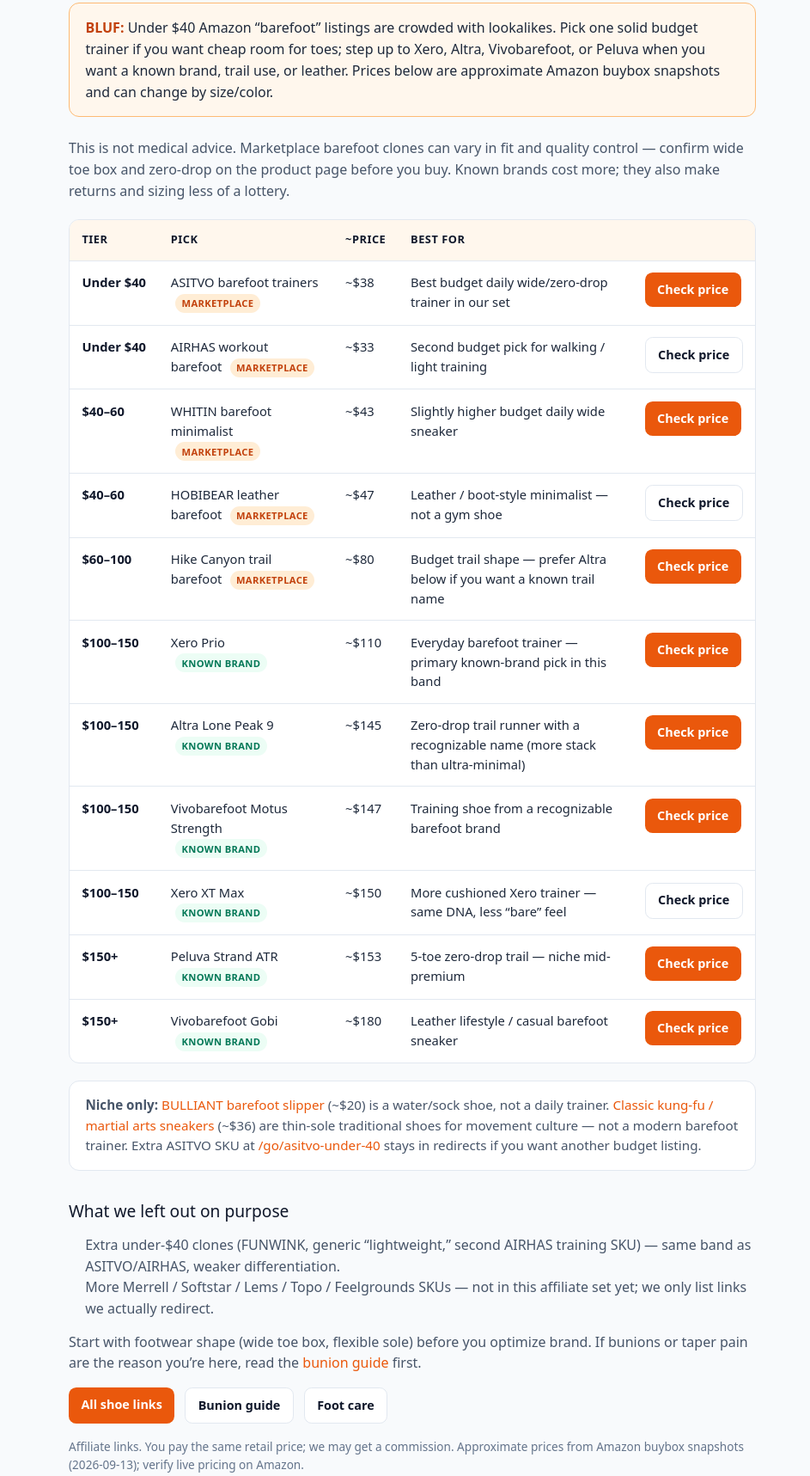
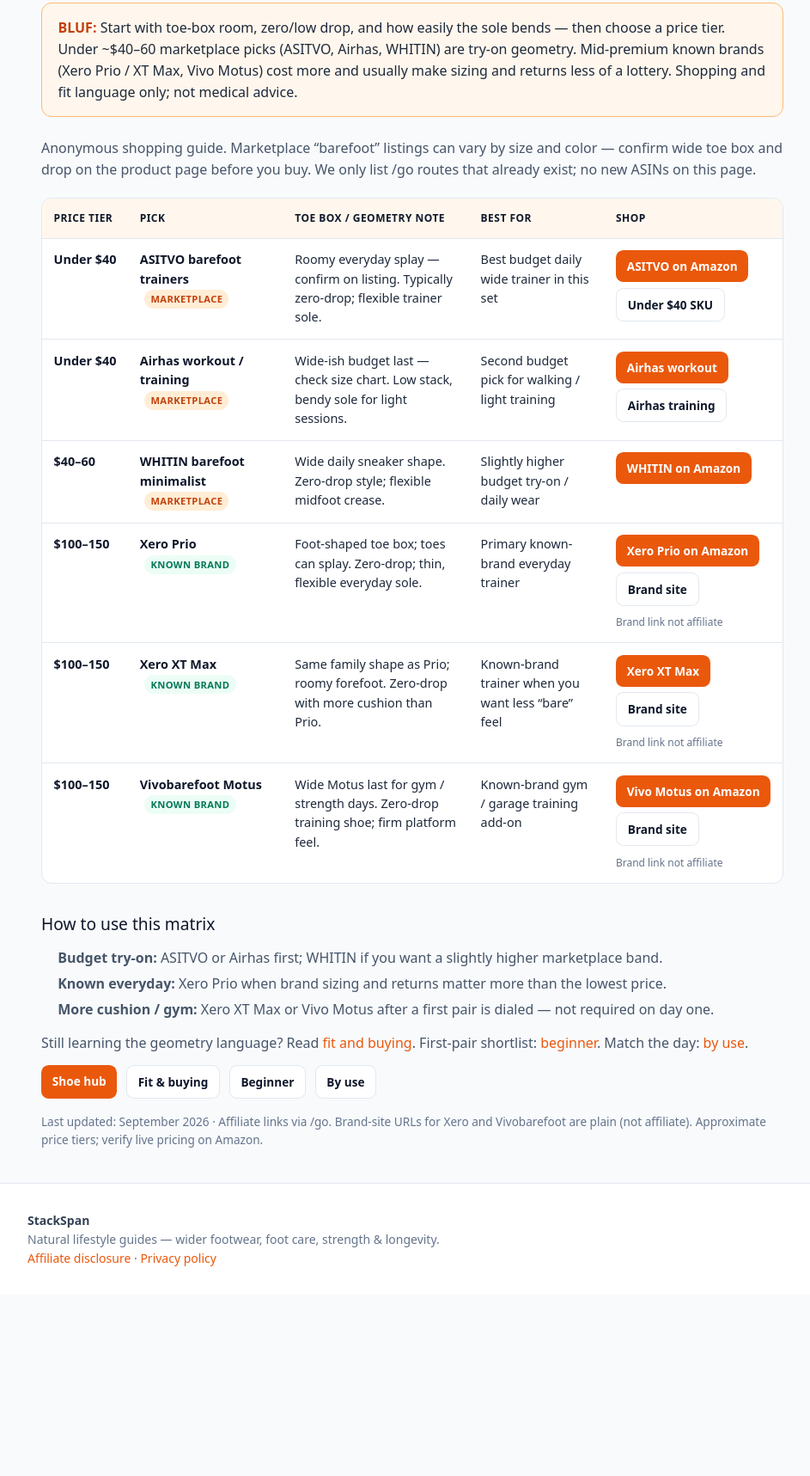
Before and after one commit to ryanunmack-dot/stackspan, a website: page public/minimalist-shoes/compare/index.html in a window 1280 px wide. Shown: the part 346-2063 px from the top of the page at 86% size, without its empty margins (160-1103 px from the left). After the commit the page ends 1852 px from the top, so only its background shows below. Drawn offline with nearby package versions, Linux system fonts and the light colour scheme.

Commit message:
Upgrade compare page to wide-trainer decision matrix.
Refocus /minimalist-shoes/compare/ on geometry + budget tiers with Amazon /go CTAs for existing ASITVO, Airhas, WHITIN, Xero, and Vivo routes, plus labeled non-affiliate brand links.

```diff
--- a/public/minimalist-shoes/compare/index.html
+++ b/public/minimalist-shoes/compare/index.html
@@ -3,9 +3,9 @@
 <head>
 <meta charset="utf-8">
 <meta name="viewport" content="width=device-width, initial-scale=1">
-<meta name="description" content="Barefoot and minimalist shoe picks by Amazon price tier — budget marketplace vs known brands, with honest affiliate links.">
+<meta name="description" content="Compare wide minimalist and barefoot trainers — decision matrix by price tier, toe-box feel, drop/flex, and best use. Amazon /go picks plus optional Xero &amp; Vivo brand links.">
 <link rel="canonical" href="https://stackspan.co/minimalist-shoes/compare/">
-<title>Barefoot shoes by price — StackSpan</title>
+<title>Compare wide minimalist / barefoot trainers — StackSpan</title>
 <script src="https://cdn.jsdelivr.net/npm/@tailwindcss/browser@4.3.3" integrity="sha384-aJ9rL4k6lF+91guGvUFVSkpIcge7Zd9EiI4TQDLoK9kFaFJgKHgjEXVvG/qA5COj" crossorigin="anonymous"></script>
 <style type="text/tailwindcss">
 @theme { --color-brand: #ea580c; }
@@ -16,7 +16,7 @@
 body { margin:0; font-family: system-ui, -apple-system, Segoe UI, Roboto, sans-serif; background:var(--slate-50); color:var(--slate-800); line-height:1.55; min-height:100vh; display:flex; flex-direction:column; }
 a { color:var(--brand); text-decoration:none; }
 a:hover { text-decoration:underline; }
-.wrap { width:100%; max-width:52rem; margin:0 auto; padding:0 1rem; }
+.wrap { width:100%; max-width:56rem; margin:0 auto; padding:0 1rem; }
 .site-header, .site-footer { background:#fff; border-color:var(--slate-200); border-style:solid; }
 .site-header { border-width:0 0 1px; }
 .site-footer { border-width:1px 0 0; margin-top:auto; }
@@ -31,33 +31,40 @@ main { flex:1; padding:2.5rem 0; }
 h1 { font-size:clamp(1.75rem, 4vw, 2.5rem); line-height:1.15; color:var(--slate-900); margin:0.5rem 0 0; }
 h2 { color:var(--slate-900); font-size:1.2rem; margin:2rem 0 0.75rem; }
 .lede { font-size:1.125rem; color:var(--slate-600); margin-top:1rem; }
-.btn { display:inline-block; background:var(--brand); color:#fff !important; font-weight:600; font-size:0.9rem; padding:0.55rem 0.9rem; border-radius:0.55rem; text-decoration:none !important; white-space:nowrap; }
+.btn { display:inline-block; background:var(--brand); color:#fff !important; font-weight:600; font-size:0.85rem; padding:0.5rem 0.8rem; border-radius:0.55rem; text-decoration:none !important; white-space:nowrap; }
 .btn:hover { background:var(--brand-dark); }
 .btn-secondary { background:#fff; color:var(--slate-900) !important; border:1px solid var(--slate-200); }
 .btn-secondary:hover { border-color:var(--brand); color:var(--brand) !important; }
-.btn-row { display:flex; flex-wrap:wrap; gap:0.75rem; margin-top:1rem; }
+.btn-row { display:flex; flex-wrap:wrap; gap:0.65rem; margin-top:0.85rem; }
+.shop-stack { display:flex; flex-direction:column; align-items:flex-start; gap:0.4rem; }
 .bluf { background:#fff7ed; border:1px solid #fdba74; border-radius:0.75rem; padding:1rem 1.15rem; margin:1.5rem 0; }
 .bluf strong { color:var(--brand-dark); }
 .prose p { color:var(--slate-600); margin:0.85rem 0; }
-.prose ul { color:var(--slate-600); padding-left:1.2rem; }
+.prose ul, .prose ol { color:var(--slate-600); padding-left:1.2rem; }
+.prose li { margin:0.35rem 0; }
 .disclosure { background:#fff; border-bottom:1px solid var(--slate-200); font-size:0.8rem; color:var(--slate-500); padding:0.55rem 0; }
 .crumb { font-size:0.875rem; color:var(--slate-500); }
 .footer-inner { padding:2rem 0; font-size:0.875rem; color:var(--slate-500); }
 .footer-inner .name { font-weight:600; color:#334155; margin:0; }
 .muted { color:var(--slate-500); font-size:0.85rem; }
-.note { background:#fff; border:1px solid var(--slate-200); border-radius:0.75rem; padding:1rem 1.15rem; margin:1.25rem 0; font-size:0.95rem; color:var(--slate-600); }
+.brand-note { display:block; font-size:0.75rem; color:var(--slate-500); margin-top:0.25rem; }
 .table-wrap { overflow-x:auto; margin:1.25rem 0; border:1px solid var(--slate-200); border-radius:0.75rem; background:#fff; }
-table { width:100%; border-collapse:collapse; font-size:0.92rem; }
-th, td { padding:0.85rem 0.9rem; text-align:left; vertical-align:top; border-bottom:1px solid var(--slate-200); }
-th { background:#fff7ed; color:var(--slate-900); font-size:0.8rem; text-transform:uppercase; letter-spacing:0.04em; }
+table { width:100%; border-collapse:collapse; font-size:0.9rem; }
+th, td { padding:0.85rem 0.85rem; text-align:left; vertical-align:top; border-bottom:1px solid var(--slate-200); }
+th { background:#fff7ed; color:var(--slate-900); font-size:0.75rem; text-transform:uppercase; letter-spacing:0.04em; }
 tr:last-child td { border-bottom:none; }
 .tier { font-weight:600; color:var(--slate-900); white-space:nowrap; }
-.price { font-variant-numeric:tabular-nums; white-space:nowrap; color:var(--slate-800); }
-.tag { display:inline-block; font-size:0.7rem; font-weight:600; letter-spacing:0.03em; text-transform:uppercase; padding:0.15rem 0.45rem; border-radius:999px; background:#ffedd5; color:var(--brand-dark); margin-left:0.35rem; }
+.pick { font-weight:600; color:var(--slate-900); }
+.tag { display:inline-block; font-size:0.7rem; font-weight:600; letter-spacing:0.03em; text-transform:uppercase; padding:0.15rem 0.45rem; border-radius:999px; background:#ffedd5; color:var(--brand-dark); margin-left:0.35rem; vertical-align:middle; }
 .tag-known { background:#ecfdf5; color:#047857; }
-.tag-gap { background:#f1f5f9; color:#475569; }
-@media (max-width:640px) {
-  th:nth-child(4), td:nth-child(4) { display:none; }
+.cards { display:none; }
+.card { background:#fff; border:1px solid var(--slate-200); border-radius:0.75rem; padding:1.1rem 1.2rem; margin:1rem 0; }
+.card h3 { margin:0; font-size:1.05rem; color:var(--slate-900); }
+.card p { margin:0.4rem 0 0; color:var(--slate-600); font-size:0.95rem; }
+.meta { font-size:0.85rem; color:var(--slate-500); margin-top:0.35rem; }
+@media (max-width:720px) {
+  .table-wrap { display:none; }
+  .cards { display:block; }
 }
 </style>
 </head>
@@ -66,139 +73,190 @@ tr:last-child td { border-bottom:none; }
 <header class="site-header"><div class="wrap header-inner">
 <a class="logo" href="/">Stack<span>Span</span></a>
 <nav class="nav">
-<a href="/bunions/">Bunions</a>
 <a href="/minimalist-shoes/">Shoes</a>
 <a href="/foot-care/">Foot care</a>
+<a href="/bunions/">Bunions</a>
 </nav>
 </div></header>
 <main><div class="wrap">
-<p class="crumb"><a href="/">Home</a> / <a href="/minimalist-shoes/">Minimalist shoes</a> / Compare by price</p>
-<p class="eyebrow">Price-tier shortlist · not a full catalog</p>
-<h1>Barefoot shoes by price tier</h1>
-<p class="lede">Wide toe-box / zero-drop options we currently link — marketplace budget picks plus known-brand mid-premium gap-fills, sorted by Amazon list price.</p>
+<p class="crumb"><a href="/">Home</a> / <a href="/minimalist-shoes/">Minimalist shoes</a> / Compare wide trainers</p>
+<p class="eyebrow">Wide-trainer compare · pick by budget &amp; geometry</p>
+<h1>Compare wide minimalist / barefoot trainers</h1>
+<p class="lede">A short decision matrix for wide toe-box trainers we actually link — geometry and price tier first, then Amazon /go CTAs. Optional plain brand sites for Xero and Vivobarefoot (not affiliate).</p>
 <div class="bluf">
-<strong>BLUF:</strong> Under $40 Amazon “barefoot” listings are crowded with lookalikes. Pick one solid budget trainer if you want cheap room for toes; step up to Xero, Altra, Vivobarefoot, or Peluva when you want a known brand, trail use, or leather. Prices below are approximate Amazon buybox snapshots and can change by size/color.
+<strong>BLUF:</strong> Start with toe-box room, zero/low drop, and how easily the sole bends — then choose a price tier. Under ~$40–60 marketplace picks (ASITVO, Airhas, WHITIN) are try-on geometry. Mid-premium known brands (Xero Prio / XT Max, Vivo Motus) cost more and usually make sizing and returns less of a lottery. Shopping and fit language only; not medical advice.
 </div>
 <div class="prose">
-<p>This is not medical advice. Marketplace barefoot clones can vary in fit and quality control — confirm wide toe box and zero-drop on the product page before you buy. Known brands cost more; they also make returns and sizing less of a lottery.</p>
+<p>Anonymous shopping guide. Marketplace “barefoot” listings can vary by size and color — confirm wide toe box and drop on the product page before you buy. We only list /go routes that already exist; no new ASINs on this page.</p>
 </div>
 
-<div class="table-wrap" role="region" aria-label="Barefoot shoe picks by price tier">
+<div class="table-wrap" role="region" aria-label="Wide trainer decision matrix">
 <table>
 <thead>
 <tr>
-<th>Tier</th>
+<th>Price tier</th>
 <th>Pick</th>
-<th>~Price</th>
+<th>Toe box / geometry note</th>
 <th>Best for</th>
-<th></th>
+<th>Shop</th>
 </tr>
 </thead>
 <tbody>
 <tr>
 <td class="tier">Under $40</td>
-<td>ASITVO barefoot trainers <span class="tag">Marketplace</span></td>
-<td class="price">~$38</td>
-<td>Best budget daily wide/zero-drop trainer in our set</td>
-<td><a class="btn" href="/go/asitvo-barefoot">Check price</a></td>
+<td class="pick">ASITVO barefoot trainers <span class="tag">Marketplace</span></td>
+<td>Roomy everyday splay — confirm on listing. Typically zero-drop; flexible trainer sole.</td>
+<td>Best budget daily wide trainer in this set</td>
+<td>
+<div class="shop-stack">
+<a class="btn" href="/go/asitvo-barefoot">ASITVO on Amazon</a>
+<a class="btn btn-secondary" href="/go/asitvo-under-40">Under $40 SKU</a>
+</div>
+</td>
 </tr>
 <tr>
 <td class="tier">Under $40</td>
-<td>AIRHAS workout barefoot <span class="tag">Marketplace</span></td>
-<td class="price">~$33</td>
+<td class="pick">Airhas workout / training <span class="tag">Marketplace</span></td>
+<td>Wide-ish budget last — check size chart. Low stack, bendy sole for light sessions.</td>
 <td>Second budget pick for walking / light training</td>
-<td><a class="btn btn-secondary" href="/go/airhas-workout">Check price</a></td>
+<td>
+<div class="shop-stack">
+<a class="btn" href="/go/airhas-workout">Airhas workout</a>
+<a class="btn btn-secondary" href="/go/airhas-training">Airhas training</a>
+</div>
+</td>
 </tr>
 <tr>
 <td class="tier">$40–60</td>
-<td>WHITIN barefoot minimalist <span class="tag">Marketplace</span></td>
-<td class="price">~$43</td>
-<td>Slightly higher budget daily wide sneaker</td>
-<td><a class="btn" href="/go/whitin-barefoot">Check price</a></td>
-</tr>
-<tr>
-<td class="tier">$40–60</td>
-<td>HOBIBEAR leather barefoot <span class="tag">Marketplace</span></td>
-<td class="price">~$47</td>
-<td>Leather / boot-style minimalist — not a gym shoe</td>
-<td><a class="btn btn-secondary" href="/go/hobibear-leather">Check price</a></td>
-</tr>
-<tr>
-<td class="tier">$60–100</td>
-<td>Hike Canyon trail barefoot <span class="tag">Marketplace</span></td>
-<td class="price">~$80</td>
-<td>Budget trail shape — prefer Altra below if you want a known trail name</td>
-<td><a class="btn" href="/go/hike-canyon">Check price</a></td>
+<td class="pick">WHITIN barefoot minimalist <span class="tag">Marketplace</span></td>
+<td>Wide daily sneaker shape. Zero-drop style; flexible midfoot crease.</td>
+<td>Slightly higher budget try-on / daily wear</td>
+<td>
+<div class="shop-stack">
+<a class="btn" href="/go/whitin-barefoot">WHITIN on Amazon</a>
+</div>
+</td>
 </tr>
 <tr>
 <td class="tier">$100–150</td>
-<td>Xero Prio <span class="tag tag-known">Known brand</span></td>
-<td class="price">~$110</td>
-<td>Everyday barefoot trainer — primary known-brand pick in this band</td>
-<td><a class="btn" href="/go/xero-prio">Check price</a></td>
+<td class="pick">Xero Prio <span class="tag tag-known">Known brand</span></td>
+<td>Foot-shaped toe box; toes can splay. Zero-drop; thin, flexible everyday sole.</td>
+<td>Primary known-brand everyday trainer</td>
+<td>
+<div class="shop-stack">
+<a class="btn" href="/go/xero-prio">Xero Prio on Amazon</a>
+<a class="btn btn-secondary" href="https://xeroshoes.com/" rel="noopener noreferrer">Brand site</a>
+<span class="brand-note">Brand link not affiliate</span>
+</div>
+</td>
 </tr>
 <tr>
 <td class="tier">$100–150</td>
-<td>Altra Lone Peak 9 <span class="tag tag-known">Known brand</span></td>
-<td class="price">~$145</td>
-<td>Zero-drop trail runner with a recognizable name (more stack than ultra-minimal)</td>
-<td><a class="btn" href="/go/altra-lone-peak-9">Check price</a></td>
+<td class="pick">Xero XT Max <span class="tag tag-known">Known brand</span></td>
+<td>Same family shape as Prio; roomy forefoot. Zero-drop with more cushion than Prio.</td>
+<td>Known-brand trainer when you want less “bare” feel</td>
+<td>
+<div class="shop-stack">
+<a class="btn" href="/go/xero-xt-max">Xero XT Max</a>
+<a class="btn btn-secondary" href="https://xeroshoes.com/" rel="noopener noreferrer">Brand site</a>
+<span class="brand-note">Brand link not affiliate</span>
+</div>
+</td>
 </tr>
 <tr>
 <td class="tier">$100–150</td>
-<td>Vivobarefoot Motus Strength <span class="tag tag-known">Known brand</span></td>
-<td class="price">~$147</td>
-<td>Training shoe from a recognizable barefoot brand</td>
-<td><a class="btn" href="/go/vivobarefoot">Check price</a></td>
-</tr>
-<tr>
-<td class="tier">$100–150</td>
-<td>Xero XT Max <span class="tag tag-known">Known brand</span></td>
-<td class="price">~$150</td>
-<td>More cushioned Xero trainer — same DNA, less “bare” feel</td>
-<td><a class="btn btn-secondary" href="/go/xero-xt-max">Check price</a></td>
-</tr>
-<tr>
-<td class="tier">$150+</td>
-<td>Peluva Strand ATR <span class="tag tag-known">Known brand</span></td>
-<td class="price">~$153</td>
-<td>5-toe zero-drop trail — niche mid-premium</td>
-<td><a class="btn" href="/go/pelluva-strand">Check price</a></td>
-</tr>
-<tr>
-<td class="tier">$150+</td>
-<td>Vivobarefoot Gobi <span class="tag tag-known">Known brand</span></td>
-<td class="price">~$180</td>
-<td>Leather lifestyle / casual barefoot sneaker</td>
-<td><a class="btn" href="/go/vivobarefoot-gobi">Check price</a></td>
+<td class="pick">Vivobarefoot Motus <span class="tag tag-known">Known brand</span></td>
+<td>Wide Motus last for gym / strength days. Zero-drop training shoe; firm platform feel.</td>
+<td>Known-brand gym / garage training add-on</td>
+<td>
+<div class="shop-stack">
+<a class="btn" href="/go/vivobarefoot">Vivo Motus on Amazon</a>
+<a class="btn btn-secondary" href="https://www.vivobarefoot.com/" rel="noopener noreferrer">Brand site</a>
+<span class="brand-note">Brand link not affiliate</span>
+</div>
+</td>
 </tr>
 </tbody>
 </table>
 </div>
 
-<div class="note">
-<strong>Niche only:</strong> <a href="/go/bulliant-slipper">BULLIANT barefoot slipper</a> (~$20) is a water/sock shoe, not a daily trainer. <a href="/go/kung-fu-shoes">Classic kung-fu / martial arts sneakers</a> (~$36) are thin-sole traditional shoes for movement culture — not a modern barefoot trainer. Extra ASITVO SKU at <a href="/go/asitvo-under-40">/go/asitvo-under-40</a> stays in redirects if you want another budget listing.
+<div class="cards" aria-label="Wide trainer cards (mobile)">
+<div class="card">
+<h3>ASITVO barefoot trainers <span class="tag">Marketplace</span></h3>
+<p class="meta">Under $40 · Roomy everyday splay · Typically zero-drop / flexible</p>
+<p>Best budget daily wide trainer in this set.</p>
+<div class="btn-row">
+<a class="btn" href="/go/asitvo-barefoot">ASITVO on Amazon</a>
+<a class="btn btn-secondary" href="/go/asitvo-under-40">Under $40 SKU</a>
+</div>
+</div>
+<div class="card">
+<h3>Airhas workout / training <span class="tag">Marketplace</span></h3>
+<p class="meta">Under $40 · Wide-ish budget last · Low stack / bendy sole</p>
+<p>Second budget pick for walking / light training.</p>
+<div class="btn-row">
+<a class="btn" href="/go/airhas-workout">Airhas workout</a>
+<a class="btn btn-secondary" href="/go/airhas-training">Airhas training</a>
+</div>
+</div>
+<div class="card">
+<h3>WHITIN barefoot minimalist <span class="tag">Marketplace</span></h3>
+<p class="meta">$40–60 · Wide daily sneaker · Zero-drop style flex</p>
+<p>Slightly higher budget try-on / daily wear.</p>
+<div class="btn-row">
+<a class="btn" href="/go/whitin-barefoot">WHITIN on Amazon</a>
+</div>
+</div>
+<div class="card">
+<h3>Xero Prio <span class="tag tag-known">Known</span></h3>
+<p class="meta">$100–150 · Foot-shaped splay · Zero-drop thin sole</p>
+<p>Primary known-brand everyday trainer.</p>
+<div class="btn-row">
+<a class="btn" href="/go/xero-prio">Xero Prio on Amazon</a>
+<a class="btn btn-secondary" href="https://xeroshoes.com/" rel="noopener noreferrer">Brand site — not affiliate</a>
+</div>
+</div>
+<div class="card">
+<h3>Xero XT Max <span class="tag tag-known">Known</span></h3>
+<p class="meta">$100–150 · Roomy forefoot · Zero-drop, more cushion</p>
+<p>Known-brand trainer when you want less “bare” feel.</p>
+<div class="btn-row">
+<a class="btn" href="/go/xero-xt-max">Xero XT Max</a>
+<a class="btn btn-secondary" href="https://xeroshoes.com/" rel="noopener noreferrer">Brand site — not affiliate</a>
+</div>
+</div>
+<div class="card">
+<h3>Vivobarefoot Motus <span class="tag tag-known">Known</span></h3>
+<p class="meta">$100–150 · Wide Motus last · Zero-drop training platform</p>
+<p>Known-brand gym / garage training add-on.</p>
+<div class="btn-row">
+<a class="btn" href="/go/vivobarefoot">Vivo Motus on Amazon</a>
+<a class="btn btn-secondary" href="https://www.vivobarefoot.com/" rel="noopener noreferrer">Brand site — not affiliate</a>
+</div>
+</div>
 </div>
 
 <div class="prose">
-<h2>What we left out on purpose</h2>
+<h2>How to use this matrix</h2>
 <ul>
-<li>Extra under-$40 clones (FUNWINK, generic “lightweight,” second AIRHAS training SKU) — same band as ASITVO/AIRHAS, weaker differentiation.</li>
-<li>More Merrell / Softstar / Lems / Topo / Feelgrounds SKUs — not in this affiliate set yet; we only list links we actually redirect.</li>
+<li><strong>Budget try-on:</strong> ASITVO or Airhas first; WHITIN if you want a slightly higher marketplace band.</li>
+<li><strong>Known everyday:</strong> Xero Prio when brand sizing and returns matter more than the lowest price.</li>
+<li><strong>More cushion / gym:</strong> Xero XT Max or Vivo Motus after a first pair is dialed — not required on day one.</li>
 </ul>
-<p>Start with footwear shape (wide toe box, flexible sole) before you optimize brand. If bunions or taper pain are the reason you’re here, read the <a href="/bunions/">bunion guide</a> first.</p>
+<p>Still learning the geometry language? Read <a href="/minimalist-shoes/fit-and-buying/">fit and buying</a>. First-pair shortlist: <a href="/minimalist-shoes/beginner/">beginner</a>. Match the day: <a href="/minimalist-shoes/by-use/">by use</a>.</p>
 </div>
 
 <div class="btn-row">
-<a class="btn" href="/minimalist-shoes/">All shoe links</a>
-<a class="btn btn-secondary" href="/bunions/">Bunion guide</a>
-<a class="btn btn-secondary" href="/foot-care/">Foot care</a>
+<a class="btn" href="/minimalist-shoes/">Shoe hub</a>
+<a class="btn btn-secondary" href="/minimalist-shoes/fit-and-buying/">Fit &amp; buying</a>
+<a class="btn btn-secondary" href="/minimalist-shoes/beginner/">Beginner</a>
+<a class="btn btn-secondary" href="/minimalist-shoes/by-use/">By use</a>
 </div>
-<p class="muted" style="margin-top:1rem">Affiliate links. You pay the same retail price; we may get a commission. Approximate prices from Amazon buybox snapshots (2026-09-13); verify live pricing on Amazon.</p>
+<p class="muted" style="margin-top:1rem">Last updated: September 2026 · Affiliate links via /go. Brand-site URLs for Xero and Vivobarefoot are plain (not affiliate). Approximate price tiers; verify live pricing on Amazon.</p>
 </div></main>
 <footer class="site-footer"><div class="wrap footer-inner">
 <p class="name">StackSpan</p>
-<p>Practical guides on foot health, bunions, and wider footwear.</p>
+<p>Natural lifestyle guides — wider footwear, foot care, strength &amp; longevity.</p>
 <p><a href="/legal/affiliate-disclosure.html">Affiliate disclosure</a> · <a href="/legal/privacy-policy.html">Privacy policy</a></p>
 </div></footer>
 </body>
```
